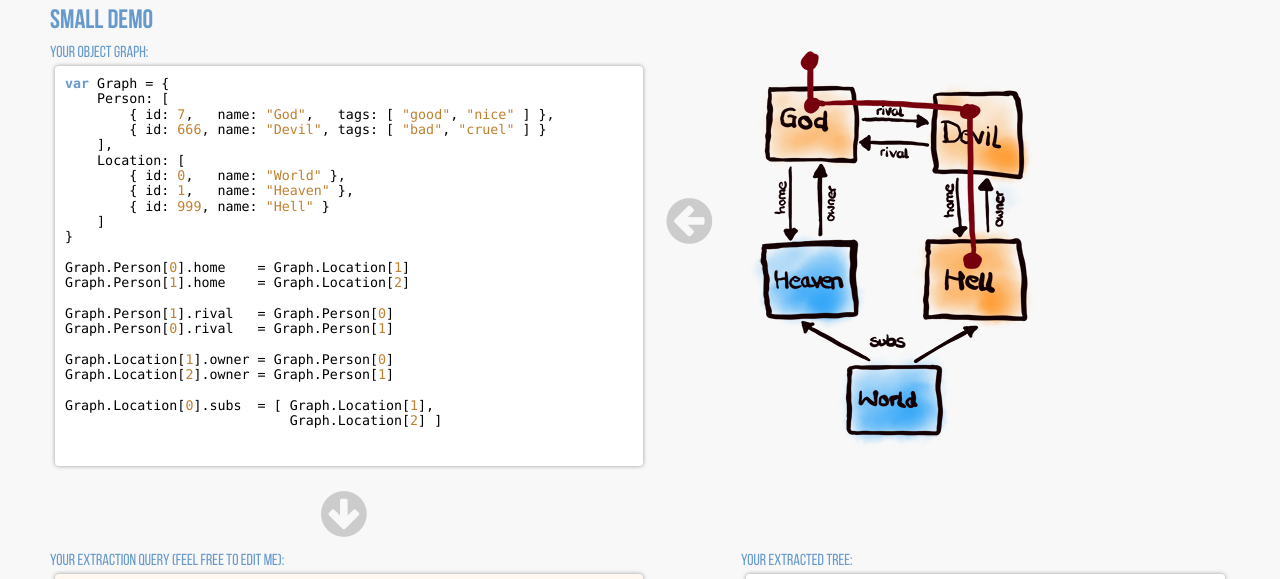
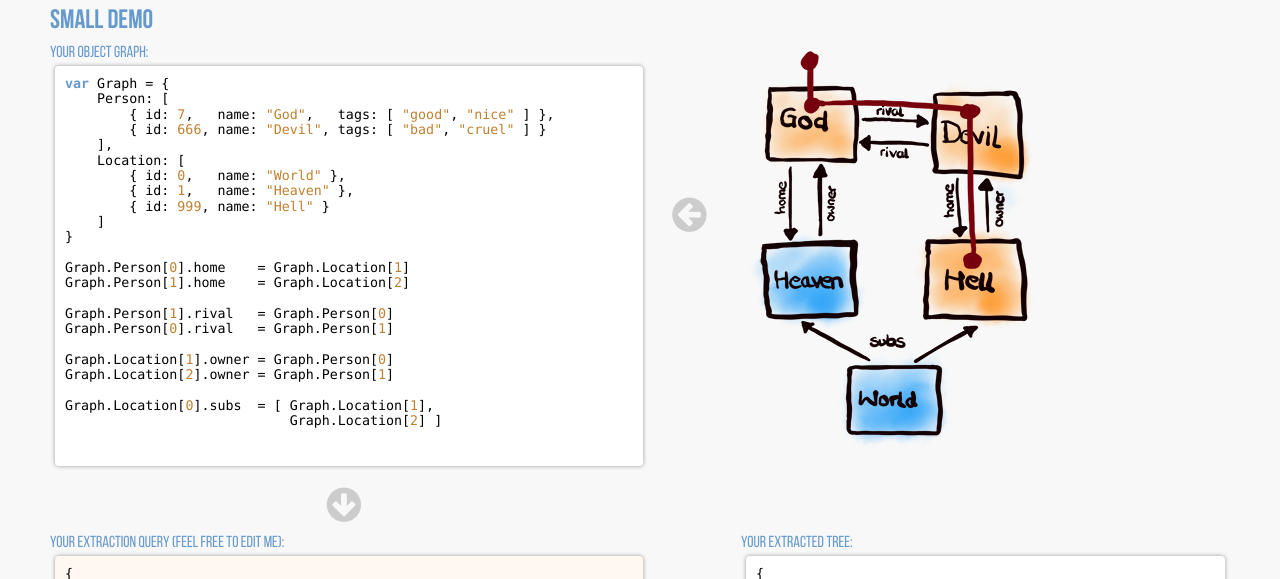
Before and after one commit to rse/extraction, a website: page index.html in a window 1280 px wide. Shown: the part 302-881 px from the top of the page. Drawn offline with Linux system fonts and the light colour scheme.

Commit message:
style arrows

```diff
--- a/index.css
+++ b/index.css
@@ -126,12 +126,12 @@ div[data-syntax="javascript"] {
 
 .box-arrow-h {
     text-align: center;
-    font-size: 40pt;
+    font-size: 30pt;
     color: #cccccc;
 }
 .box-arrow-v {
     text-align: center;
-    font-size: 40pt;
+    font-size: 30pt;
     color: #cccccc;
     height: 300px;
 }
```
